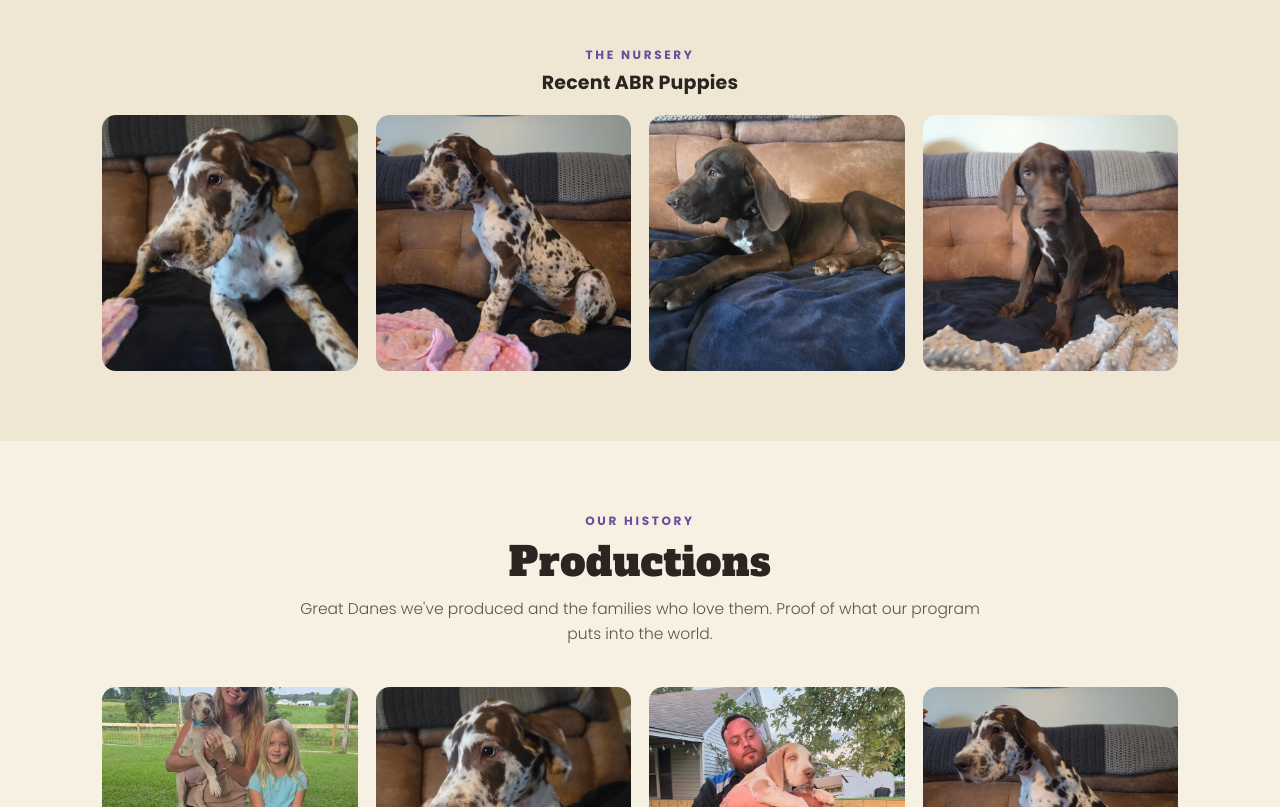
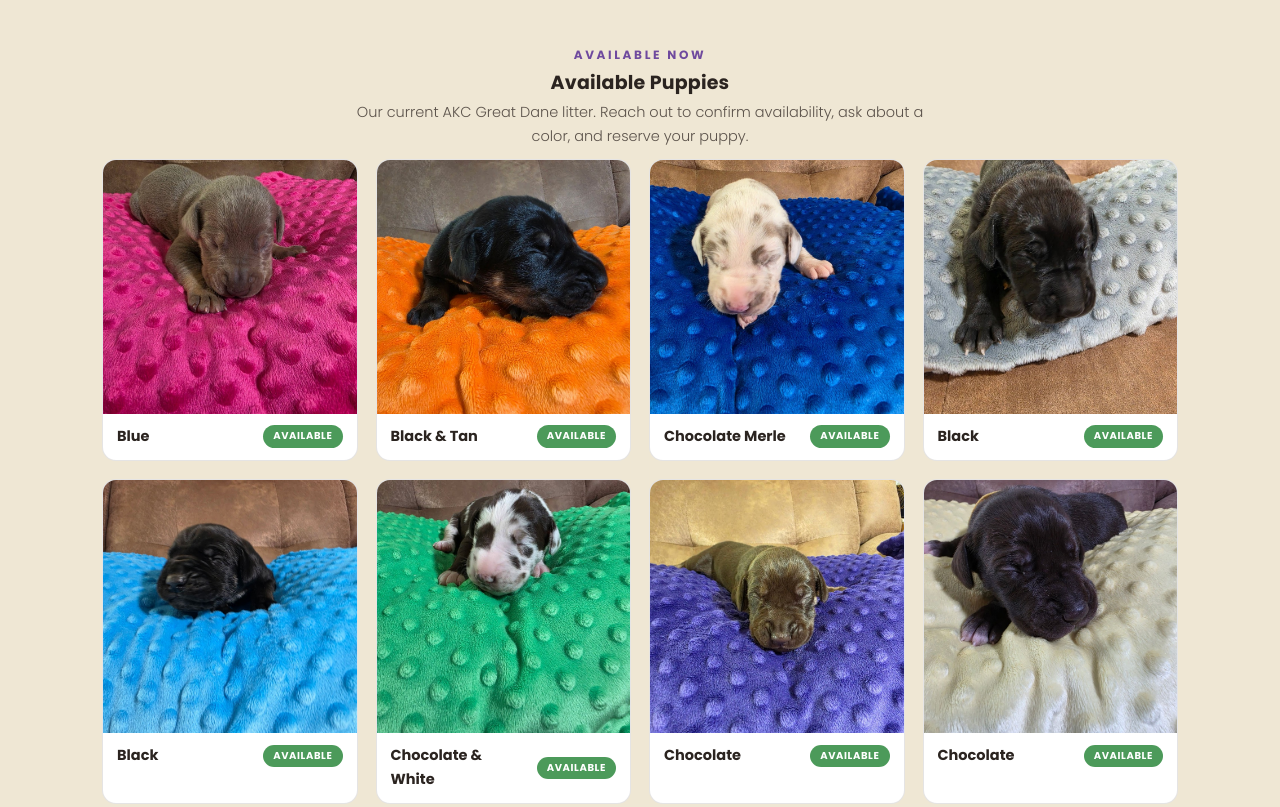
Before and after one commit to Breedwise/abr-kennel, a plain HTML site: page index.html in a window 1280 px wide. Shown: the part 3433-4240 px from the top of the page. Drawn offline with Linux system fonts and the light colour scheme.

Commit message:
Litters: add Available Puppies gallery (current 10-pup Great Dane litter)
Co-Authored-By: Claude Opus 4.8 <noreply@anthropic.com>

```diff
--- a/index.html
+++ b/index.html
@@ -49,6 +49,14 @@
   .heroimg .himg{width:auto;max-width:min(430px,88vw);max-height:560px;object-fit:contain;border-radius:16px;display:block;margin:0 auto;box-shadow:0 18px 50px rgba(0,0,0,.18)}
   .dog .pht img{width:100%;height:100%;object-fit:cover;object-position:center 40%;display:block}
   .pimg{width:100%;aspect-ratio:1/1;object-fit:cover;object-position:center;border-radius:14px;display:block}
+  .plitter{display:grid;grid-template-columns:repeat(4,1fr);gap:18px}
+  @media(max-width:900px){.plitter{grid-template-columns:1fr 1fr}}
+  @media(max-width:480px){.plitter{grid-template-columns:1fr}}
+  .pcard{background:#fff;border:1px solid var(--line);border-radius:14px;overflow:hidden}
+  .pcard img{width:100%;aspect-ratio:1/1;object-fit:cover;object-position:center;display:block}
+  .pmeta{display:flex;align-items:center;justify-content:space-between;gap:8px;padding:11px 14px}
+  .pname{font-weight:700;font-size:14.5px;color:var(--ink)}
+  .pavail{font-size:10px;font-weight:700;letter-spacing:.06em;text-transform:uppercase;color:#fff;background:#4c9a5a;border-radius:20px;padding:3px 10px;white-space:nowrap}
   .litterimg{width:100%;aspect-ratio:16/10;object-fit:cover;object-position:center;border-radius:12px;display:block;margin-top:14px}
   .about .aboutimg{width:100%;min-height:320px;max-height:430px;object-fit:cover;object-position:center;border-radius:14px;display:block}
   .btn{display:inline-flex;align-items:center;gap:9px;font-family:var(--body);font-weight:600;font-size:15px;border-radius:44px;padding:14px 28px;cursor:pointer;border:0;transition:.18s}
@@ -233,6 +241,25 @@
       <div class="card"><h3>Current / Upcoming Litter</h3><p>Announce your planned pairings here — sire × dam, expected colors, due date, and how many are available. Families reserve with a deposit.</p><img class="litterimg" src="abr/litter.jpg" alt="ABR Great Dane puppy" loading="lazy"></div>
       <div class="card"><h3>Join the Waitlist</h3><p>Not sure which litter is right? Get on the waitlist and we'll reach out when the right puppy is available for your family.</p><a class="btn solid" href="abr-application.html" style="margin-top:16px">Join the Waitlist →</a></div>
     </div>
+    <div style="text-align:center;margin:48px 0 10px">
+      <div class="eyebrow">Available Now</div>
+      <h3 style="font-family:var(--body);font-weight:700;font-size:19px;color:var(--ink);margin-top:8px">Available Puppies</h3>
+      <p style="color:var(--mid);font-weight:300;font-size:14.5px;max-width:580px;margin:8px auto 0">Our current AKC Great Dane litter. Reach out to confirm availability, ask about a color, and reserve your puppy.</p>
+    </div>
+    <div class="plitter">
+      <figure class="pcard"><img src="abr/pup-avail-1.jpg" alt="Blue Great Dane puppy available at ABR Kennels" loading="lazy"><figcaption class="pmeta"><span class="pname">Blue</span><span class="pavail">Available</span></figcaption></figure>
+      <figure class="pcard"><img src="abr/pup-avail-2.jpg" alt="Black and tan Great Dane puppy available at ABR Kennels" loading="lazy"><figcaption class="pmeta"><span class="pname">Black &amp; Tan</span><span class="pavail">Available</span></figcaption></figure>
+      <figure class="pcard"><img src="abr/pup-avail-3.jpg" alt="Chocolate merle Great Dane puppy available at ABR Kennels" loading="lazy"><figcaption class="pmeta"><span class="pname">Chocolate Merle</span><span class="pavail">Available</span></figcaption></figure>
+      <figure class="pcard"><img src="abr/pup-avail-4.jpg" alt="Black Great Dane puppy available at ABR Kennels" loading="lazy"><figcaption class="pmeta"><span class="pname">Black</span><span class="pavail">Available</span></figcaption></figure>
+      <figure class="pcard"><img src="abr/pup-avail-5.jpg" alt="Black Great Dane puppy available at ABR Kennels" loading="lazy"><figcaption class="pmeta"><span class="pname">Black</span><span class="pavail">Available</span></figcaption></figure>
+      <figure class="pcard"><img src="abr/pup-avail-6.jpg" alt="Chocolate and white Great Dane puppy available at ABR Kennels" loading="lazy"><figcaption class="pmeta"><span class="pname">Chocolate &amp; White</span><span class="pavail">Available</span></figcaption></figure>
+      <figure class="pcard"><img src="abr/pup-avail-7.jpg" alt="Chocolate Great Dane puppy available at ABR Kennels" loading="lazy"><figcaption class="pmeta"><span class="pname">Chocolate</span><span class="pavail">Available</span></figcaption></figure>
+      <figure class="pcard"><img src="abr/pup-avail-8.jpg" alt="Chocolate Great Dane puppy available at ABR Kennels" loading="lazy"><figcaption class="pmeta"><span class="pname">Chocolate</span><span class="pavail">Available</span></figcaption></figure>
+      <figure class="pcard"><img src="abr/pup-avail-9.jpg" alt="Blue merle Great Dane puppy available at ABR Kennels" loading="lazy"><figcaption class="pmeta"><span class="pname">Blue Merle</span><span class="pavail">Available</span></figcaption></figure>
+      <figure class="pcard"><img src="abr/pup-avail-10.jpg" alt="Fawn Great Dane puppy available at ABR Kennels" loading="lazy"><figcaption class="pmeta"><span class="pname">Fawn</span><span class="pavail">Available</span></figcaption></figure>
+    </div>
+    <div style="text-align:center;margin-top:26px"><a class="btn solid" href="abr-application.html">Apply to Reserve a Puppy →</a></div>
+
     <div style="text-align:center;margin:48px 0 22px">
       <div class="eyebrow">The Nursery</div>
       <h3 style="font-family:var(--body);font-weight:700;font-size:19px;color:var(--ink);margin-top:8px">Recent ABR Puppies</h3>
```
Also changed, not shown: abr/pup-avail-1.jpg (added), abr/pup-avail-10.jpg (added), abr/pup-avail-2.jpg (added), abr/pup-avail-3.jpg (added), abr/pup-avail-4.jpg (added), abr/pup-avail-5.jpg (added), abr/pup-avail-6.jpg (added), abr/pup-avail-7.jpg (added), abr/pup-avail-8.jpg (added), abr/pup-avail-9.jpg (added).
